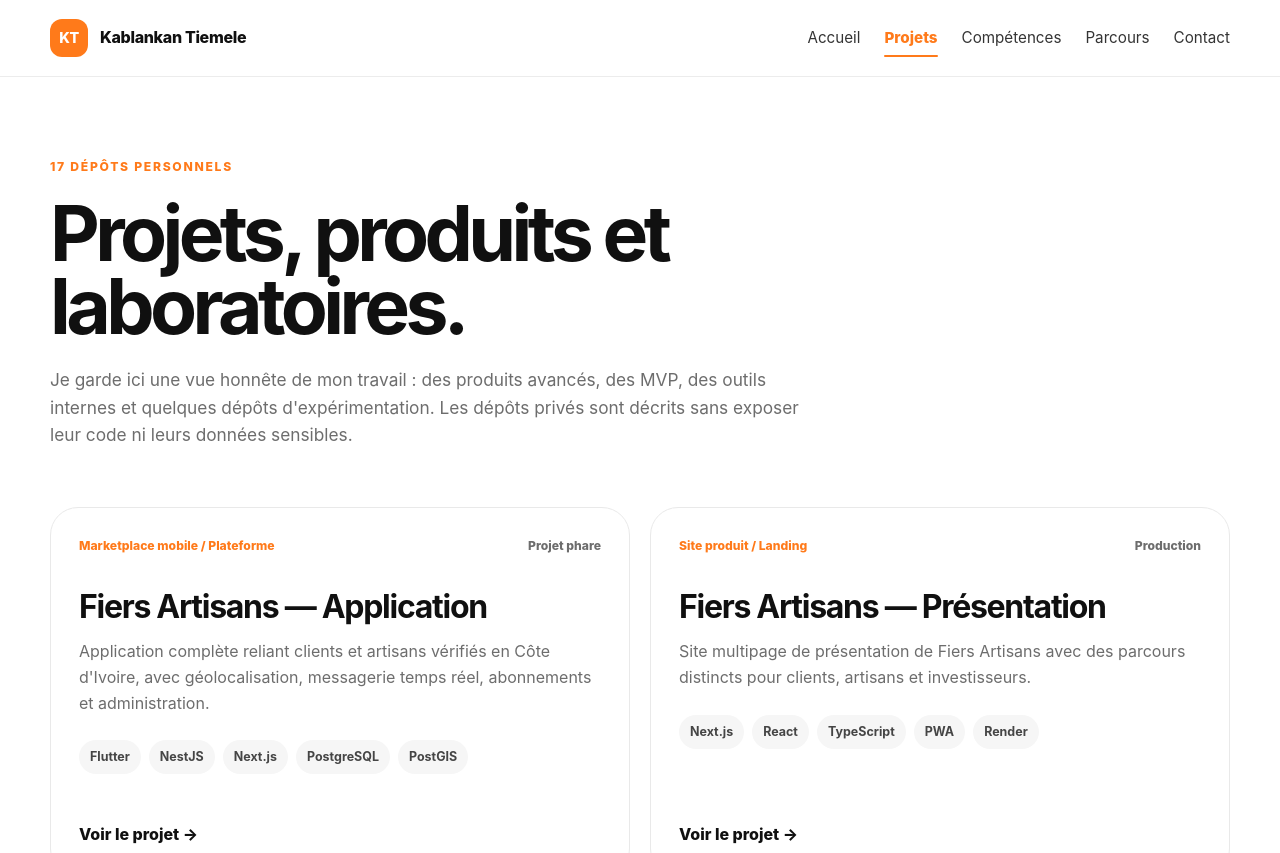
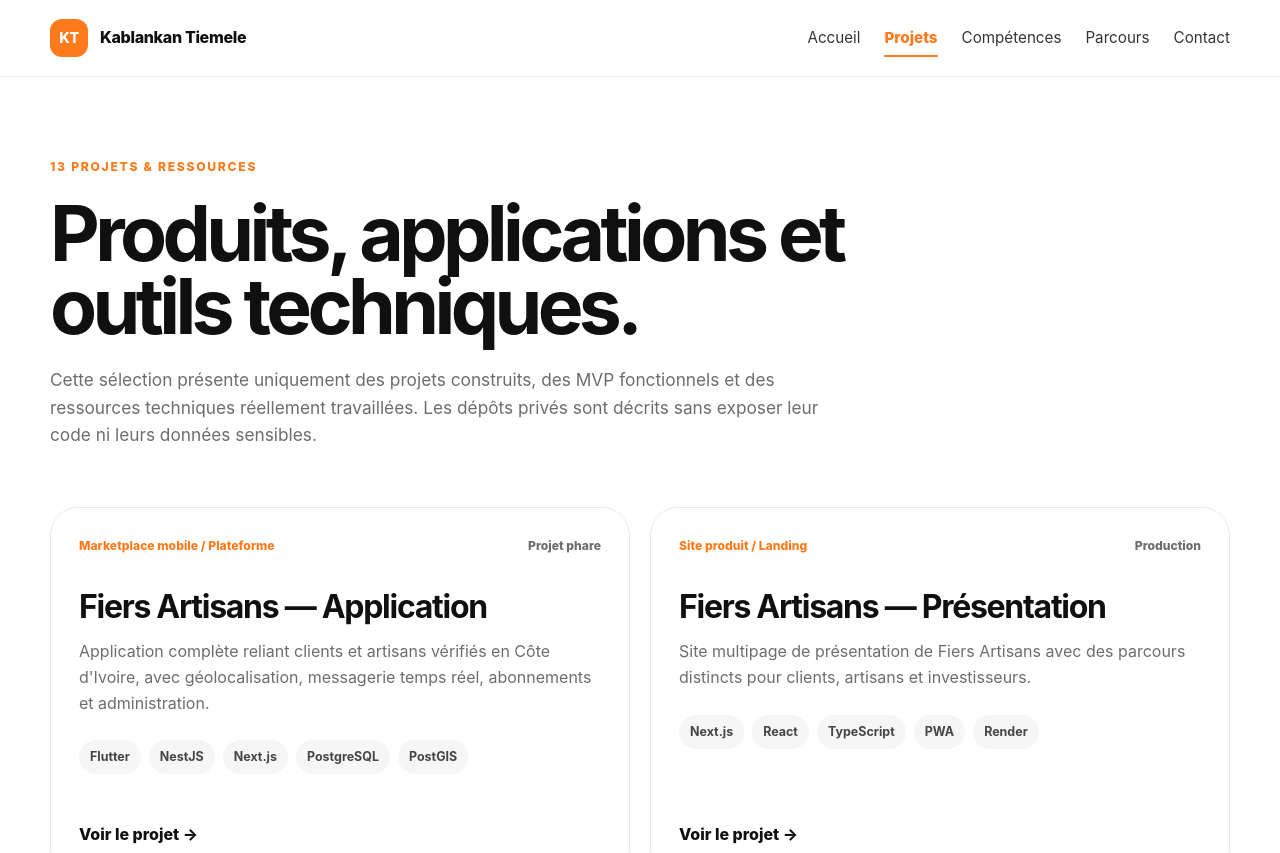
Before and after one commit to mellykelkun/Portfolio_Kanblankan, a Next.js app: page /projets in a window 1280 px wide. Shown: the top 853 px of the page. Built offline with nearby package versions, Linux system fonts and the light colour scheme; no server answers.

Commit message:
interface: aligner la page projets sur la sélection réelle

```diff
--- a/app/projets/page.js
+++ b/app/projets/page.js
@@ -3,7 +3,7 @@ import { projets } from "../../donnees/projets";
 
 export const metadata = {
   title: "Projets",
-  description: "Sélection complète des projets et dépôts de Kablankan Tiemele."
+  description: "Sélection des projets et ressources techniques de Kablankan Tiemele."
 };
 
 export default function PageProjets() {
@@ -11,9 +11,9 @@ export default function PageProjets() {
     <section className="section page-interne">
       <div className="conteneur">
         <div className="introduction-page">
-          <span className="surtitre">17 dépôts personnels</span>
-          <h1>Projets, produits et laboratoires.</h1>
-          <p>Je garde ici une vue honnête de mon travail : des produits avancés, des MVP, des outils internes et quelques dépôts d'expérimentation. Les dépôts privés sont décrits sans exposer leur code ni leurs données sensibles.</p>
+          <span className="surtitre">{projets.length} projets & ressources</span>
+          <h1>Produits, applications et outils techniques.</h1>
+          <p>Cette sélection présente uniquement des projets construits, des MVP fonctionnels et des ressources techniques réellement travaillées. Les dépôts privés sont décrits sans exposer leur code ni leurs données sensibles.</p>
         </div>
         <div className="grille-projets">
           {projets.map((projet) => <CarteProjet projet={projet} key={projet.slug} />)}
```
